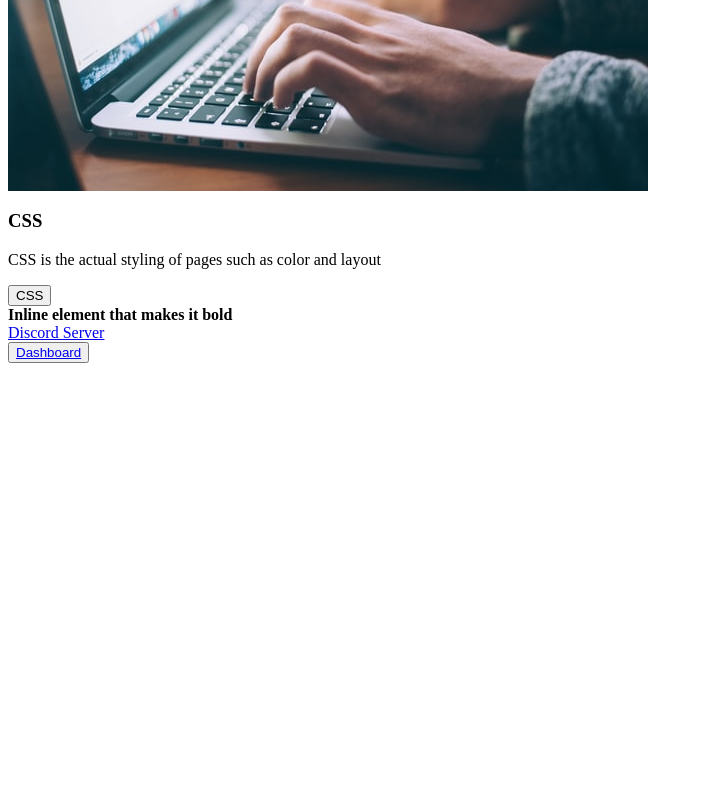
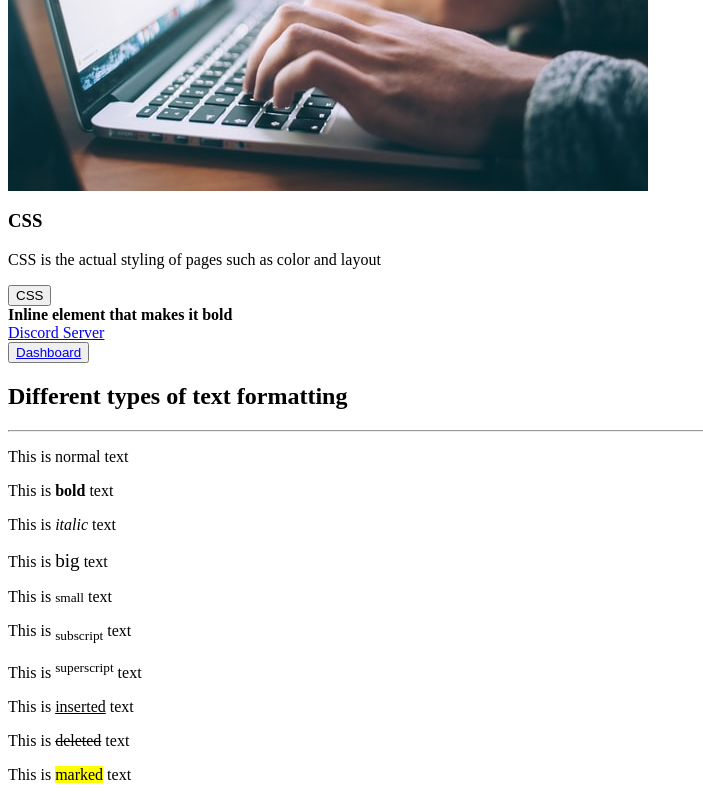
Before and after one commit to averyjkane/First-HTML, a plain HTML site: page index.html in a window 1280 px wide. Shown: the part 400-1200 px from the top of the page, without its empty margins (0-703 px from the left). Before the commit the page ends 800 px from the top, so only its background shows below. Drawn offline with Linux system fonts and the light colour scheme.

Commit message:
added text formats

```diff
--- a/index.html
+++ b/index.html
@@ -22,5 +22,20 @@
             <a href="http://127.0.0.1:5500/test/dashboard.html" target="_blank">Dashboard</a>
         </button>
     </div>
+    <section>
+        <h2>Different types of text formatting</h2>
+        <hr>
+        <p>This is normal text</p>
+        <p>This is <b>bold</b> text</p>
+        <p>This is <i>italic</i> text</p>
+        <p>This is <big>big</big> text</p>
+        <p>This is <small>small</small> text</p>
+        <p>This is <sub>subscript</sub> text</p>
+        <p>This is <sup>superscript</sup> text</p>
+        <p>This is <ins>inserted</ins> text</p>
+        <p>This is <del>deleted</del> text</p>
+        <p>This is <mark>marked</mark> text</p>
+    </section>
+    <!--This is how you make a comment-->
 </body>
 </html>
```
